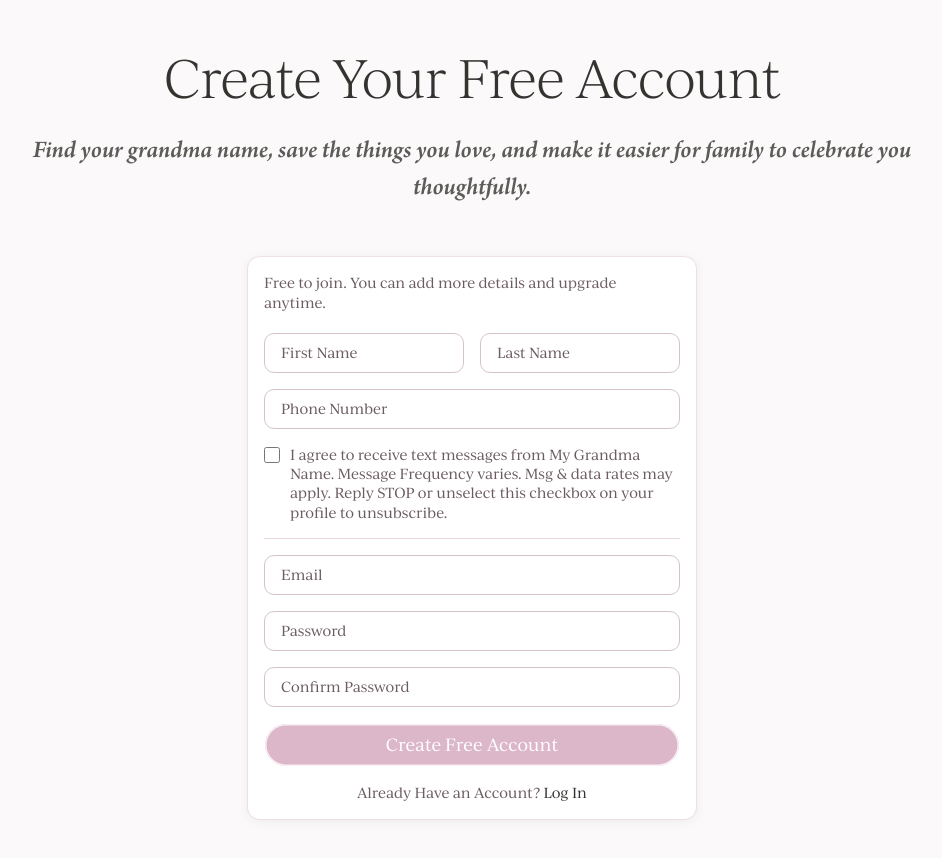
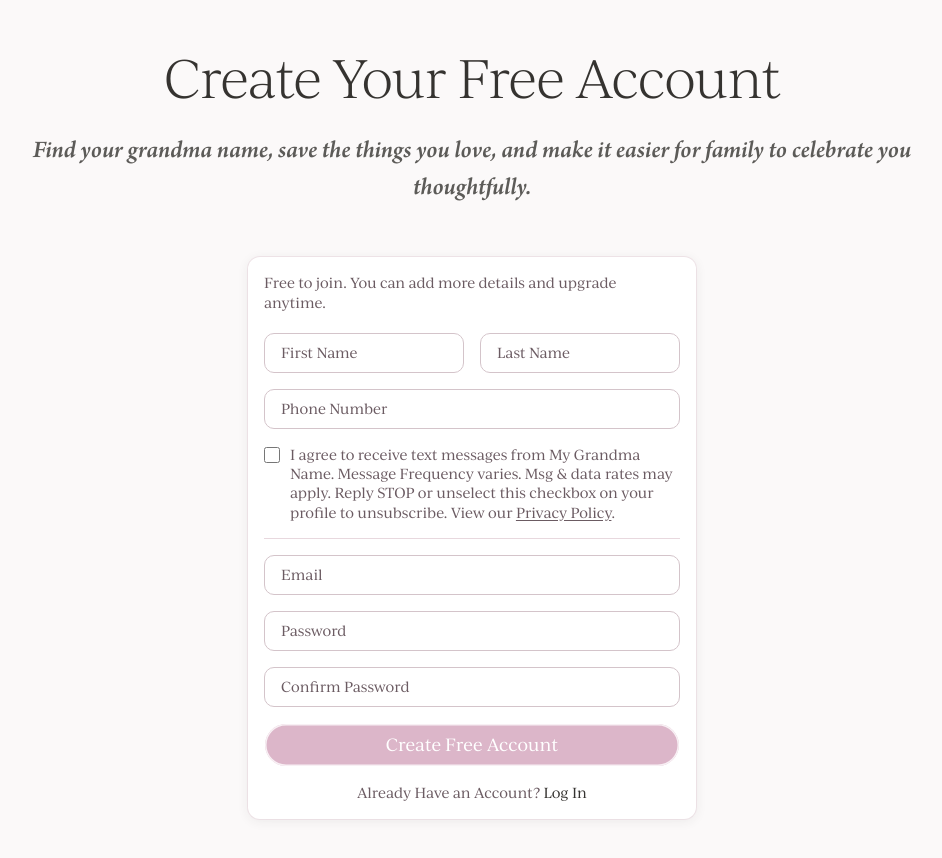
Before and after one commit to mad-banana-projects/my-grandma-name, a Next.js app: page /signup in a window 1280 px wide. Shown: the whole page, without its empty margins (168-1110 px from the left). Built offline with nearby package versions, Linux system fonts and the light colour scheme.

Commit message:
sms consent added privacy policy back

```diff
--- a/components/auth/grandma-signup-form.tsx
+++ b/components/auth/grandma-signup-form.tsx
@@ -194,7 +194,8 @@ export function GrandmaSignupForm({ grandmaName }: GrandmaSignupFormProps) {
               className="h-4 w-4 mt-0.5 rounded border-input accent-foreground shrink-0"
             />
             <label htmlFor="textUpdatesOptIn" className="text-sm text-muted-foreground cursor-pointer leading-snug">
-              I agree to receive text messages from My Grandma Name. Message Frequency varies. Msg &amp; data rates may apply. Reply STOP or unselect this checkbox on your profile to unsubscribe.
+              I agree to receive text messages from My Grandma Name. Message Frequency varies. Msg &amp; data rates may apply. Reply STOP or unselect this checkbox on your profile to unsubscribe. View our{' '}
+              <a href="/privacy-policy" className="underline underline-offset-2 hover:text-foreground">Privacy Policy</a>.
             </label>
           </div>
 
--- a/components/profile/profile-card.tsx
+++ b/components/profile/profile-card.tsx
@@ -427,7 +427,8 @@ export function ProfileCard({ profile, subscriptionStatus, subscriptionData }: P
                     {...register('text_updates_opt_in')}
                   />
                   <Label htmlFor="text_updates_opt_in" className="font-normal cursor-pointer leading-snug">
-                    I agree to receive text messages from My Grandma Name. Message Frequency varies. Msg &amp; data rates may apply. Reply STOP or unselect this checkbox to unsubscribe.
+                    I agree to receive text messages from My Grandma Name. Message Frequency varies. Msg &amp; data rates may apply. Reply STOP or unselect this checkbox to unsubscribe. View our{' '}
+                    <a href="/privacy-policy" className="underline underline-offset-2 hover:text-foreground">Privacy Policy</a>.
                   </Label>
                 </div>
               </div>
```
